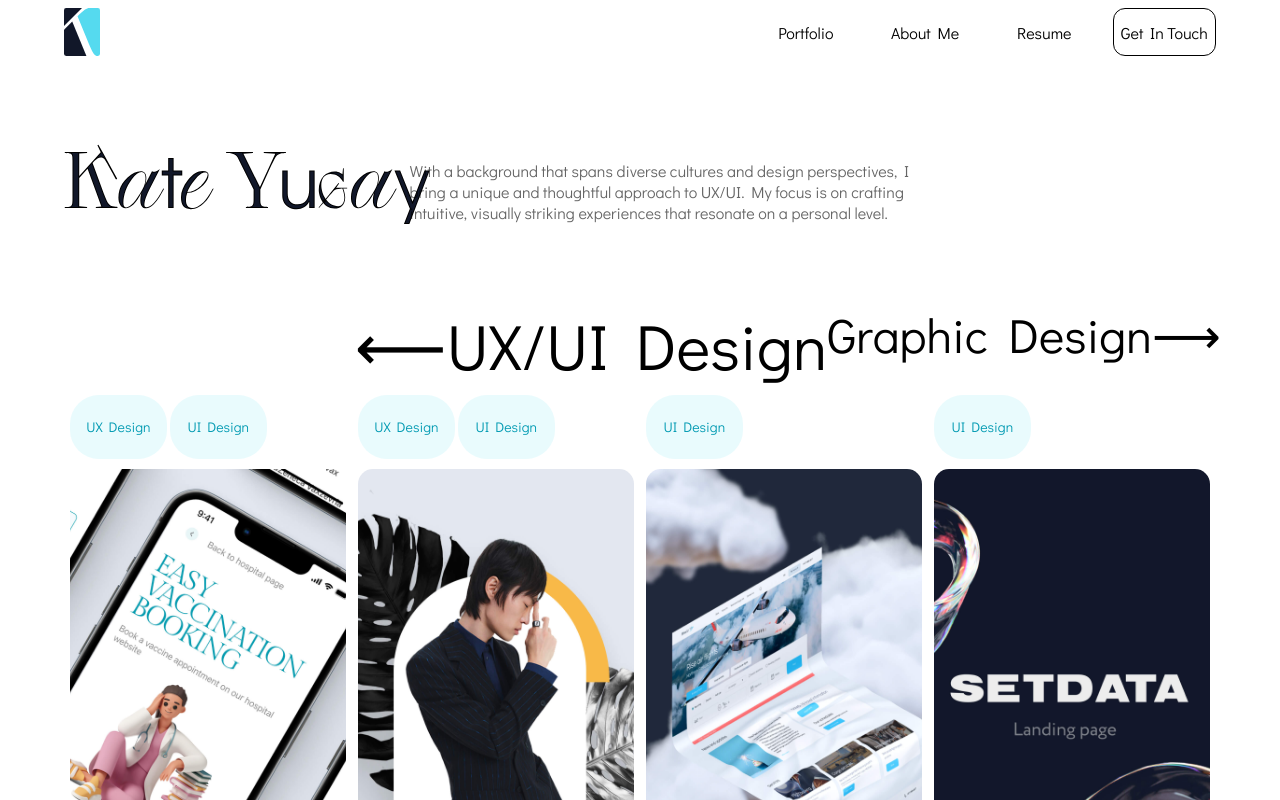
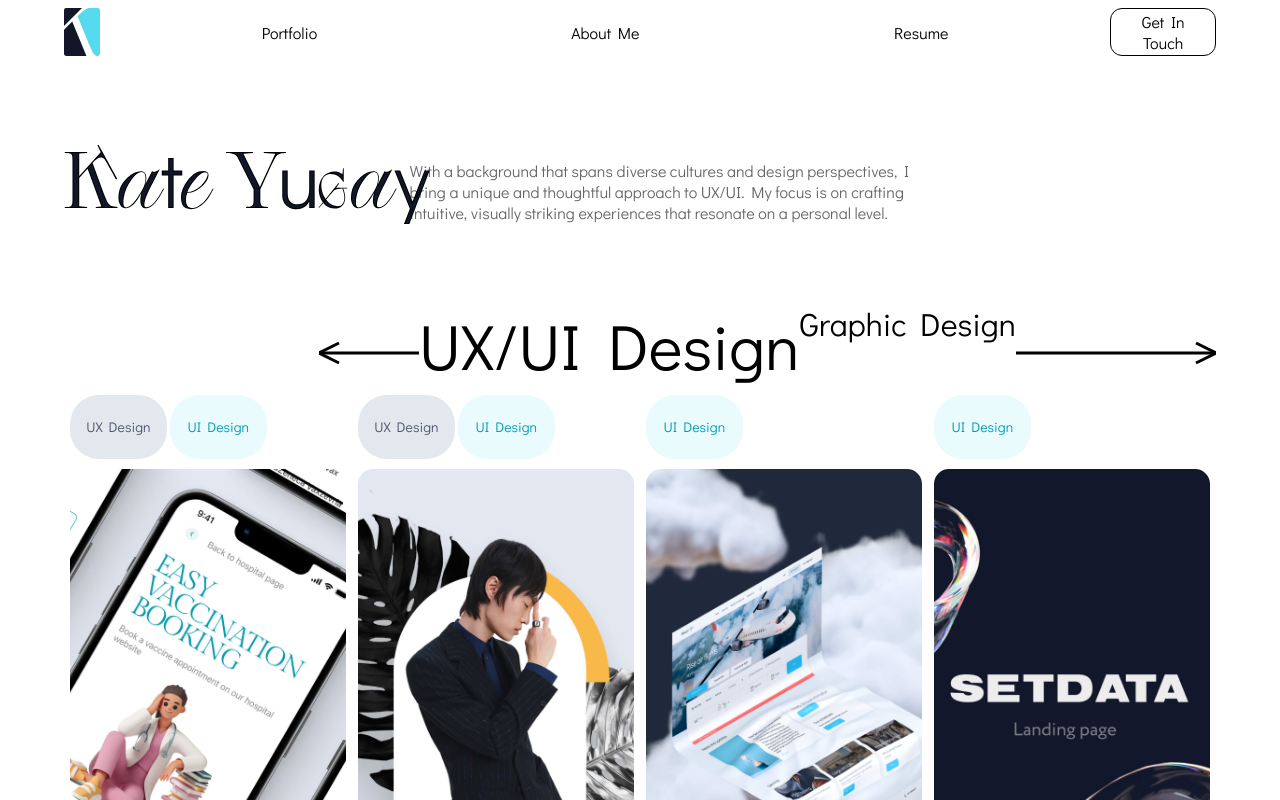
Before and after one commit to M727-Y/PortfolioKate, a Next.js app: page / in a window 1280 px wide. Shown: the top 800 px of the page. Built offline with nearby package versions, Linux system fonts and the light colour scheme.

Commit message:
change navbar and add functionality to arrows

```diff
--- a/app/components/navbar.tsx
+++ b/app/components/navbar.tsx
@@ -6,25 +6,22 @@ import logo from '../images/logo.svg'
 export default function Navbar() {
   return (
     <nav className={styles.navBar}>
-      <div>
+
         <Link href="/" className={styles.logo}>
           <Image className={styles.logoImage} src={logo} alt="Logo"/>
         </Link>
-      </div>
-      <ul>
-        <li>
+
+
           <Link className={styles.link} href="/">Portfolio</Link>
-        </li>
-        <li>
+
           <Link className={styles.link} href="/about">About Me</Link>
-        </li>
-        <li>
+
           <Link className={styles.link} href="/">Resume</Link>
-        </li>
-        <li className={styles.contactLinks}>
+
+        <div className={styles.contactLinks}>
           <Link className='contactBtn' href="/contacts">Get In Touch</Link>
-        </li>
-      </ul>
+        </div>
+
     </nav>
   )
 }
--- a/app/components/project.tsx
+++ b/app/components/project.tsx
@@ -14,7 +14,7 @@ export default function Project({ imgSrc, tags = [] }: ProjectProps) {
         <ul className={styles.tagContainer}>
           {tags?.length > 0 ? (
             tags.map((tag, index) => (
-              <li key={index} className={styles.tag}>
+              <li key={index} className={`${styles.tag} ${tag.toLowerCase() === 'ux design' ? styles.uxTag : ''}`} >
                 {tag}
               </li>
             ))
--- a/app/components/projects.tsx
+++ b/app/components/projects.tsx
@@ -1,5 +1,5 @@
 import styles from '../page.module.css'
-import React, { useRef, useEffect } from "react";
+import React, { useRef, useEffect,useState } from "react";
 import { gsap } from "gsap";
 import { ScrollTrigger } from "gsap/dist/ScrollTrigger";
 import Project from "./project";
@@ -30,8 +30,86 @@ const graphicProjects = [
   { src: grproject6, link: "" },
 
 ];
+interface LongArrowProps {
+  isActive: number; // Accept isActive as a prop
+  reverse?: number;
+}
+const LongArrow: React.FC<LongArrowProps> = ({ isActive, reverse }) => {
+  const arrowRef = useRef<SVGLineElement | null>(null); // Ref for the line element
+  const polylineRef = useRef<SVGPolylineElement | null>(null); // Ref for the arrowhead
+
+  useEffect(() => {
+    const targetLength = isActive === 0 ? 200 : 100; // Line length based on isActive
+
+    if (arrowRef.current && polylineRef.current) {
+      gsap.to(arrowRef.current, {
+        duration: 0.5,
+        attr: { x2: targetLength }, // Animating x2 to adjust line length
+        ease: 'power2.inOut',
+      });
+
+      // Animate the arrowhead to follow the line and color
+      if (reverse === 0) {
+        gsap.to(polylineRef.current, {
+          duration: 0.5,
+          attr: {
+            points: `${targetLength - 20},15 ${targetLength},25 ${targetLength - 20},35`, // Adjust points for the arrowhead
+          },
+          ease: 'power2.inOut',
+        });
+      }
+      gsap.to(arrowRef.current.parentElement, {
+        duration: 0.5,
+        width: isActive === 0 ? '200px' : '100px',
+        attr: { viewBox: `0 0 ${targetLength} 50` },
+        ease: 'power2.inOut',
+      });
+
+    }
+  }, [isActive]);
+
+  return (
+    <svg
+      xmlns="http://www.w3.org/2000/svg"
+      width="200" // Total width to accommodate the arrowhead
+      height="50"
+      viewBox="0 0 200 50"
+      fill="none"
+    >
+      <line
+        ref={arrowRef}
+        x1="0"
+        y1="25"
+        x2="200" // Initial line length
+        y2="25"
+        stroke="black"
+        strokeWidth="3"
+      />
+      {reverse === 1 ? (
+        <polyline
+          ref={polylineRef}
+          points="20,15 0,25 20,35"
+
+          fill="none"
+          stroke="black"
+          strokeWidth="3"
+        />
+      ) : (
+        <polyline
+          ref={polylineRef}
+          points="180,15 200,25 180,35" // Initial arrowhead position
+          fill="none"
+          stroke="black"
+          strokeWidth="3"
+        />
+      )}
+    </svg>
+  );
+};
 
 function ScrollSection() {
+  const [activeIndex, setActiveIndex] = useState(0); // Manage the active index state
+
   const sectionRef = useRef(null);
   const section1Ref = useRef(null);
   const section2Ref = useRef(null);
@@ -40,7 +118,8 @@ function ScrollSection() {
   const label2Ref = useRef(null);
   const label1arrow = useRef(null);
   const label2arrow = useRef(null);
-
+//
+//
   gsap.registerPlugin(ScrollTrigger);
 
   useEffect(() => {
@@ -90,8 +169,9 @@ function ScrollSection() {
 
     // Update labels dynamically
     const updateLabels = (activeIndex: number = 0): void => {
+      setActiveIndex(activeIndex)
       gsap.to(label1Ref.current, {
-        fontSize: activeIndex === 0 ? "4rem" : "3rem",
+        fontSize: activeIndex === 0 ? "4rem" : "2rem",
         duration: 0.3,
         ease: "power1.inOut",
 
@@ -105,16 +185,16 @@ function ScrollSection() {
       // });
       // activeIndex === 0 ? document.querySelector(`.${styles.section1}`).classList.remove(styles.inactive) : document.querySelector('.section1').classList.add(styles.inactive);
       gsap.to(label2Ref.current, {
-        fontSize: activeIndex === 1 ? "4rem" : "3rem",
+        fontSize: activeIndex === 1 ? "4rem" : "2rem",
         duration: 0.3,
         ease: "power1.inOut",
       });
       gsap.to(label1arrow.current, {
-        width: activeIndex === 0 ? "auto" : "5vw",
+        width: activeIndex === 0 ? "auto" : "50%",
         // color: activeIndex === 0 ? "pink": "black",
       });
       gsap.to(label2arrow.current, {
-        width: activeIndex === 1 ? "auto" : "5vw",
+        width: activeIndex === 1 ? "auto" : "50%",
         // color:activeIndex === 1 ? "pink": "black",
       });
 
@@ -153,8 +233,8 @@ function ScrollSection() {
           <span className="divider"/>
         </div> */}
         <div className={styles.labels}>
-          <span ref={label2Ref} className={styles.label}>Graphic Design<span ref={label2arrow} className={styles.symbol}>⟶</span></span>
-          <span ref={label1Ref} className={styles.label}><span ref={label1arrow} className={styles.symbol}>⟵</span>UX/UI Design</span>
+          <span ref={label2Ref} className={styles.label}>Graphic Design<div className={styles.arrowContainer}><LongArrow reverse={0} isActive={activeIndex}/></div></span>
+          <span ref={label1Ref} className={styles.label}><div className={styles.arrowContainer}><LongArrow reverse={1} isActive={activeIndex === 1 ? 0 : 1}/></div>UX/UI Design</span>
 
         </div>
         <div ref={sectionRef} className={styles.scrollSectionInner}>
--- a/app/layout.tsx
+++ b/app/layout.tsx
@@ -1,6 +1,10 @@
 import Footer from "./components/footer";
 import Navbar from "./components/navbar";
 import styles from './page.module.css'
+
+import { config } from '@fortawesome/fontawesome-svg-core'
+import '@fortawesome/fontawesome-svg-core/styles.css'
+config.autoAddCss = false
 
 export const metadata = {
   title: 'Next.js',
--- a/app/page.module.css
+++ b/app/page.module.css
@@ -59,13 +59,19 @@
     padding: 1%;
     width: 20%;
 }
-.navBar li a{
-  text-decoration: none;
-    color: #000;
-}
+
 
 .link{
     text-decoration: none;
+    color: #000;
+    display: flex;
+    align-items: center;
+    justify-content: center;
+
+    transition: background-color .4s ease, color 0.3s ease;
+    border-radius: 12px;
+    padding: 1%;
+    width: 20%;
 }
 .link:hover{
   text-decoration: underline #55DAEF;
@@ -75,8 +81,20 @@
 .contactLinks{
     background-color: transparent;
     border: 1px solid #000000;
-
+    color: #fff;
+    display: flex;
+    align-items: center;
+    justify-content: center;
+    text-decoration: none;
+    transition: background-color .4s ease, color 0.3s ease;
+    border-radius: 12px;
+    padding: 1%;
+    width: 7%;
     text-align: center;
+}
+.contactLinks :first-child{
+  text-decoration: none;
+  color: #000;
 }
 .contactLinks:hover{
   border: 1px solid #55DAEF;
@@ -84,6 +102,13 @@
 }
 .contactLinks:hover :first-child{
   color: #2B8E9E;
+}
+.arrowContainer{
+  display: flex;
+  flex-direction: column;
+  justify-content: center;
+  height: 100%;
+  margin-top:0.5rem;
 }
 
 
@@ -129,6 +154,7 @@
     border-radius: 15px;
   }
 
+
   .projectImage:hover{
 
     opacity: 0.7;
@@ -158,6 +184,10 @@
     border-radius: 29px;
     font-size: 14px;
 
+  }
+  .uxTag {
+    background-color: #E3E8EF;
+    color: #4A5567;
   }
   .introduction{
     margin-top: 10vh;
--- a/package.json
+++ b/package.json
@@ -9,6 +9,11 @@
     "lint": "next lint"
   },
   "dependencies": {
+    "@fortawesome/fontawesome-svg-core": "^6.7.1",
+    "@fortawesome/free-brands-svg-icons": "^6.7.1",
+    "@fortawesome/free-regular-svg-icons": "^6.7.1",
+    "@fortawesome/free-solid-svg-icons": "^6.7.1",
+    "@fortawesome/react-fontawesome": "^0.2.2",
     "gsap": "^3.12.5",
     "locomotive-scroll": "^5.0.0-beta.21",
     "next": "15.0.1",
```
Also changed, not shown: 1 other file (tests, documents, lock files or other folders).
